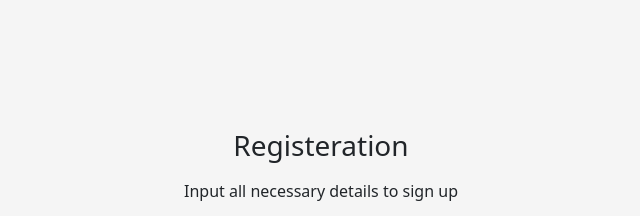
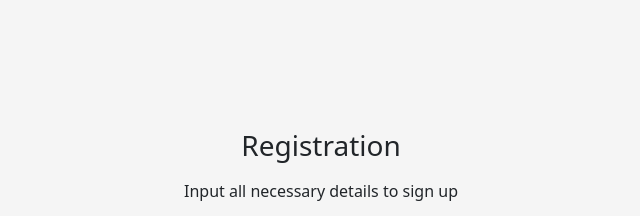
Before and after one commit to CodeATM/Savings, a website: page client/register.html in a window 1280 px wide. Shown: the top 216 px of the page, 319-959 px from the left. Drawn offline with nearby package versions, Linux system fonts and the light colour scheme.

```diff
--- a/client/register.html
+++ b/client/register.html
@@ -21,7 +21,7 @@
   <body class="text-center">
     <div class="container">
       <div class="container-sm">
-        <h1 class="h3 mb-3 font-weight-normal">Registeration</h1>
+        <h1 class="h3 mb-3 font-weight-normal">Registration</h1>
         <p class="mb-3">
           Input all necessary details to sign up
         </p>
```
